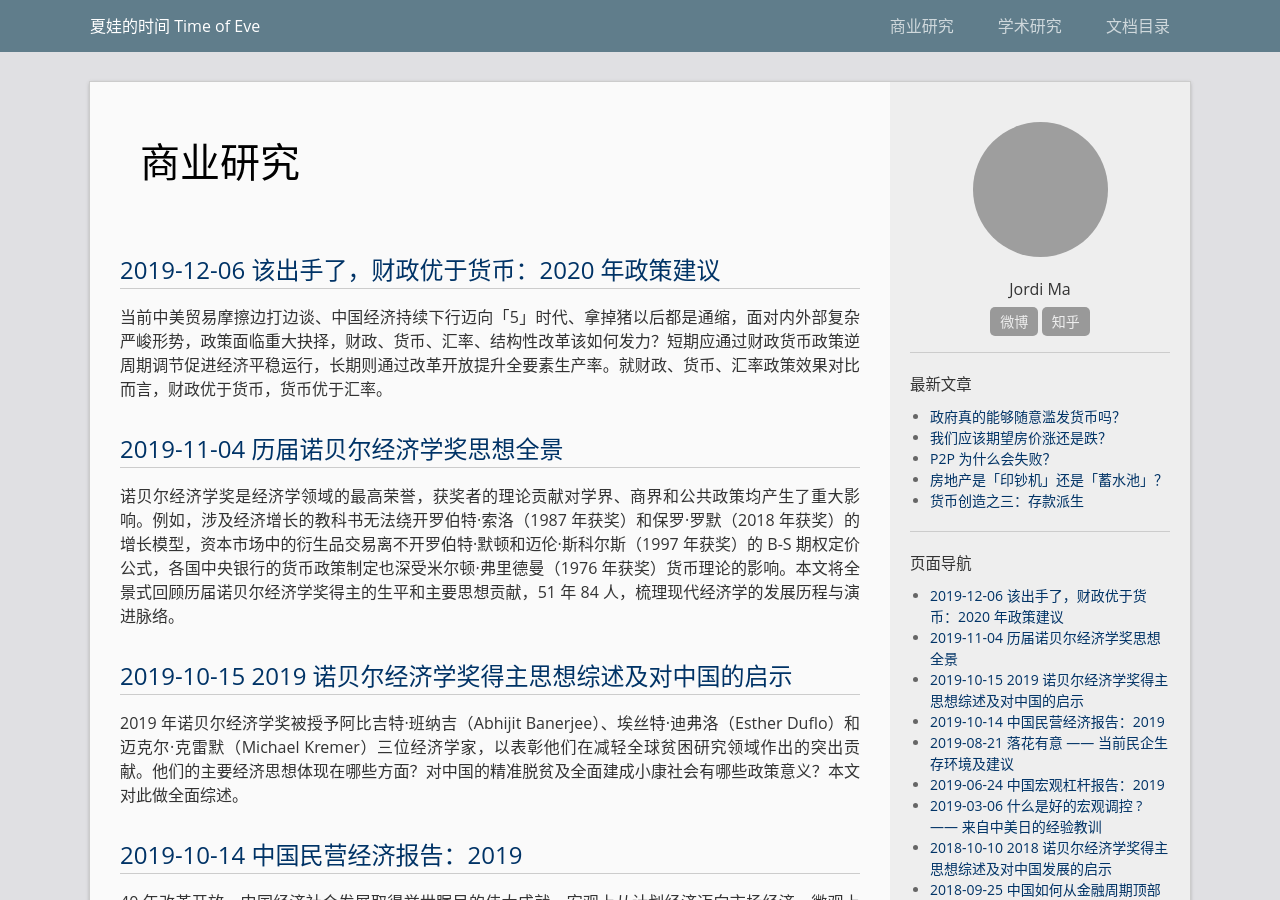
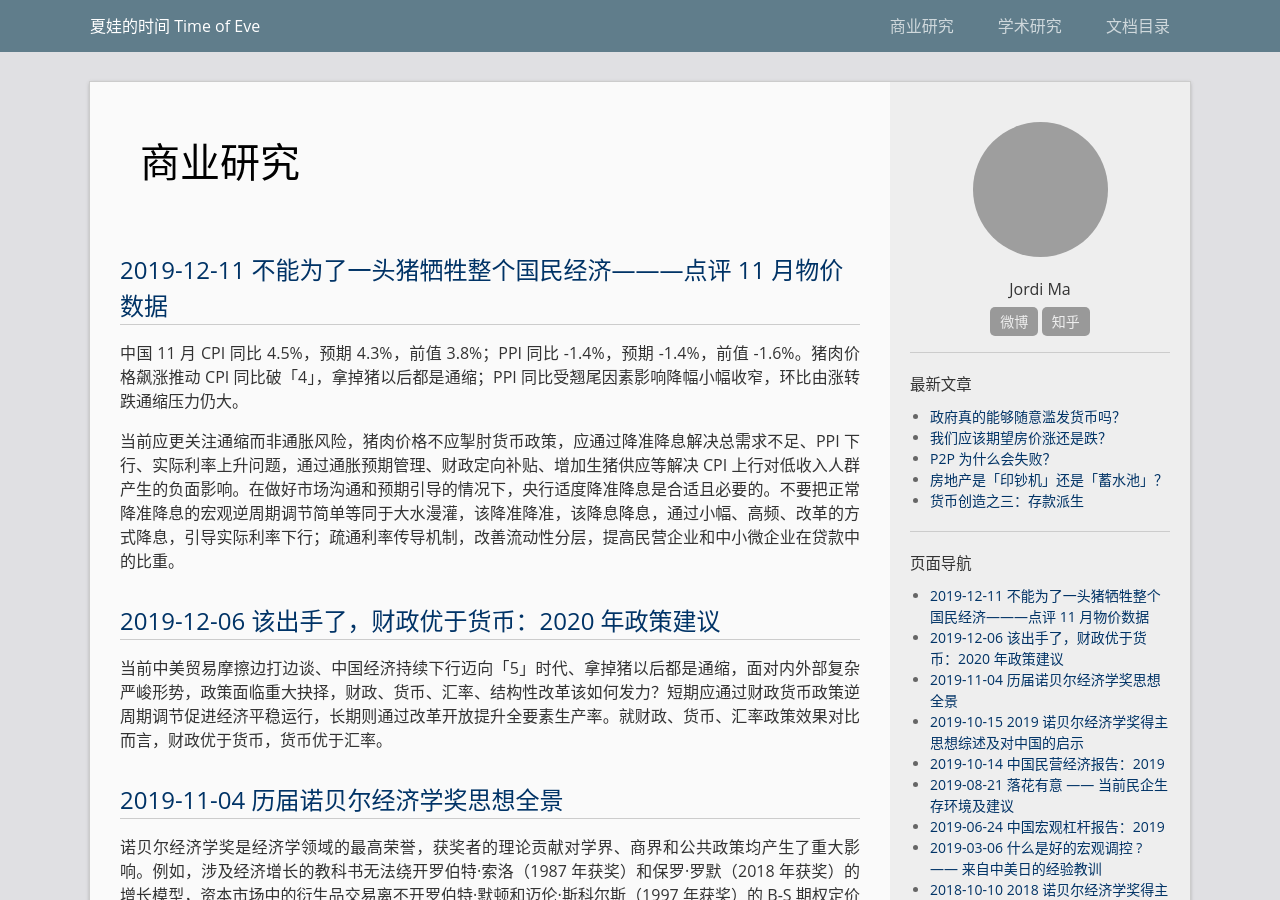
Before and after one commit to majiajin/majiajin.github.io, a Jekyll site: the page built from business.md, in a window 1280 px wide and 900 px high. Built offline with Jekyll 4.4.1, drawn with Linux system fonts in a browser that asks for light colours; grey boxes are pictures that could not be loaded.

Commit message:
Update business.md

```diff
--- a/business.md
+++ b/business.md
@@ -3,6 +3,12 @@ layout: page
 title: 商业研究
 permalink: /business/
 ---
+
+## [2019-12-11 不能为了一头猪牺牲整个国民经济———点评 11 月物价数据](https://mp.weixin.qq.com/s/gcOIXsSVP8SnuELXXLbrZQ)
+
+中国 11 月 CPI 同比 4.5%，预期 4.3%，前值 3.8%；PPI 同比 -1.4%，预期 -1.4%，前值 -1.6%。猪肉价格飙涨推动 CPI 同比破「4」，拿掉猪以后都是通缩；PPI 同比受翘尾因素影响降幅小幅收窄，环比由涨转跌通缩压力仍大。
+
+当前应更关注通缩而非通胀风险，猪肉价格不应掣肘货币政策，应通过降准降息解决总需求不足、PPI 下行、实际利率上升问题，通过通胀预期管理、财政定向补贴、增加生猪供应等解决 CPI 上行对低收入人群产生的负面影响。在做好市场沟通和预期引导的情况下，央行适度降准降息是合适且必要的。不要把正常降准降息的宏观逆周期调节简单等同于大水漫灌，该降准降准，该降息降息，通过小幅、高频、改革的方式降息，引导实际利率下行；疏通利率传导机制，改善流动性分层，提高民营企业和中小微企业在贷款中的比重。
 
 ## [2019-12-06 该出手了，财政优于货币：2020 年政策建议](https://mp.weixin.qq.com/s/xowEB6CgCx7Ys9l_2qyYWQ)
 
```
